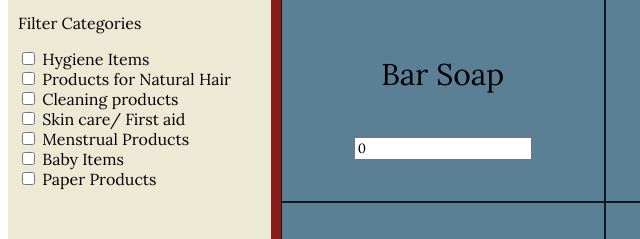
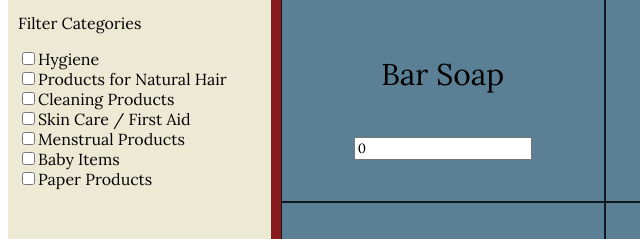
Before and after one commit to Rajasi-Desai/Kloseted_Supply, a website with bundled scripts: page client/html/product.html in a window 1280 px wide. Shown: the part 163-402 px from the top of the page, 0-640 px from the left. Built offline with nearby package versions, Linux system fonts and the light colour scheme.

Commit message:
completed js version of the filter. Need to add in actual filter functionality

```diff
--- a/client/css/product.css
+++ b/client/css/product.css
@@ -3,7 +3,7 @@
   }
 
   /* Create two equal columns that floats next to each other */
-  .column-filter {
+  #column-filter {
     display: block;
     float: left;
     width: 20%;
--- a/client/html/product.html
+++ b/client/html/product.html
@@ -8,52 +8,35 @@
 
     <link rel="stylesheet" href="../css/product.css" />
     <link rel="stylesheet" type="text/css" href="../css/header.css" />
-    <link rel="stylesheet" type="text/css" href="https://fonts.googleapis.com/css?family=Lora"/>
-
+    <link
+      rel="stylesheet"
+      type="text/css"
+      href="https://fonts.googleapis.com/css?family=Lora"
+    />
   </head>
 
   <body>
     <header>
       <ul class="topnav">
-        <li class="item"><a href="index.html">Homepage</a> </li>
-        <li class="item"><a class="active" href="product.html">Form</a> </li>
-        <li class="item"><a href="map.html">Map</a> </li>
-        <li class="item rightItem"><a href="login.html">Login</a> </li>
-        <li class="item rightItem"><a href="signup.html">Sign Up</a> </li>
+        <li class="item"><a href="index.html">Homepage</a></li>
+        <li class="item"><a class="active" href="product.html">Form</a></li>
+        <li class="item"><a href="map.html">Map</a></li>
+        <li class="item rightItem"><a href="login.html">Login</a></li>
+        <li class="item rightItem"><a href="signup.html">Sign Up</a></li>
         <li class="item rightItem"><a href="checkout.html">Checkout</a></li>
-        <li class="item dropdown rightItem"><a href="#" id = "cart" class = dropdown> Cart </a>
-          <div class="dropdown-content" id = "currentCart">
+        <li class="item dropdown rightItem">
+          <a href="#" id="cart" class="dropdown"> Cart </a>
+          <div class="dropdown-content" id="currentCart">
             <a href="#">You have 0 items in your cart</a>
           </div>
         </li>
       </ul>
     </header>
     <div class="row">
-      <div class="column-filter">
+      <div id="column-filter">
         <h2>Filter</h2>
-        <input type="text" placeholder="Search..">
+        <input type="text" placeholder="Search.." />
         <p>Filter Categories</p>
-        <input type="checkbox" id="cat1" name="cat1" value="hygiene">
-        <label for="hygiene"> Hygiene Items</label>
-        <br>
-        <input type="checkbox" id="cat2" name="cat2" value="natural-hair">
-        <label for="natural-hair"> Products for Natural Hair</label>
-        <br>
-        <input type="checkbox" id="cat3" name="cat3" value="cleaning">
-        <label for="cleaning"> Cleaning products</label>
-        <br>
-        <input type="checkbox" id="cat4" name="cat4" value="skincare-firstaid">
-        <label for="skincare-firstaid"> Skin care/ First aid</label>
-        <br>
-        <input type="checkbox" id="cat5" name="cat5" value="menstrual">
-        <label for="menstrual"> Menstrual Products</label>
-        <br>
-        <input type="checkbox" id="cat6" name="cat6" value="babyitems">
-        <label for="babyitems"> Baby Items</label>
-        <br>
-        <input type="checkbox" id="cat7" name="cat7" value="paperproducts">
-        <label for="paperproducts"> Paper Products</label>
-        <br>
       </div>
       <div class="column-product">
         <h2>Products</h2>
@@ -68,10 +51,8 @@
             <p>Unscented</p>
           </div>
         </div> -->
-
       </div>
     </div>
-
   </body>
   <script type="module" src="../js/main.js" defer></script>
 </html>
--- a/client/js/main.js
+++ b/client/js/main.js
@@ -1,11 +1,10 @@
 //The main file that runs everything
 import { products } from "./productNames.js";
 // import {Cart} from "./cart.js";
-
 let cartIdCounter = 0;
 let itemIdCounter = 0;
 
-function displayCartItem(itemId){
+function displayCartItem(itemId) {
     const newItemDiv = document.createElement("div");
     const plusButton = document.createElement("button");
     const minusButton = document.createElement("button");
@@ -27,19 +26,18 @@ function displayCartItem(itemId){
     document.getElementById("currentCart").appendChild(newItemDiv);
 }
 
-function displayProductGridItem(productName){
+function displayProductGridItem(productName) {
     const newItemDiv = document.createElement("div");
     const name = document.createElement("p");
     const quant = document.createElement("input");
 
-    console.log(productName)
     name.textContent = productName
     quant.setAttribute("type", "number");
     quant.setAttribute("value", "0");
     quant.setAttribute("min", "0");
 
     name.setAttribute("id", `product-listing-name-${productName}`);
-    quant.setAttribute("id",`product-listing-quant-${productName}`);
+    quant.setAttribute("id", `product-listing-quant-${productName}`);
     newItemDiv.setAttribute("id", `product-listing-div-${productName}`);
 
     newItemDiv.classList.add("grid-item");
@@ -48,8 +46,51 @@ function displayProductGridItem(productName){
     document.getElementById("grid-container").appendChild(newItemDiv);
 }
 
-function build(){
+function buildProductGrid() {
     products.forEach((p) => displayProductGridItem(p));
 }
 
-build()
+let categoryFilter = [
+    { labelName: 'Hygiene', checkBoxTag: 'hygiene' },
+    {
+        labelName: 'Products for Natural Hair',
+        checkBoxTag: 'natural-hair'
+    },
+    { labelName: 'Cleaning Products', checkBoxTag: 'cleaning' },
+    {
+        labelName: 'Skin Care / First Aid',
+        checkBoxTag: 'skincare-firstaid'
+    },
+    { labelName: 'Menstrual Products', checkBoxTag: 'menstrual' },
+    { labelName: 'Baby Items', checkBoxTag: 'babyitems' },
+    { labelName: 'Paper Products', checkBoxTag: 'paperproducts' }
+]
+
+function displayFilterMenuItem(categoryLabel, categoryTag) {
+    const newItemDiv = document.createElement("div");
+    const check = document.createElement("input");
+    const label = document.createElement("label");
+
+    label.textContent = categoryLabel;
+    label.setAttribute("for", categoryTag)
+    check.setAttribute("type", "checkbox");
+
+    label.setAttribute("id", `filter-label-name-${categoryLabel}`);
+    check.setAttribute("id", `filter-check-${categoryTag}`);
+    check.setAttribute("value", categoryTag)
+    newItemDiv.setAttribute("id", `product-filter-div-${categoryTag}`);
+
+    newItemDiv.appendChild(check);
+    newItemDiv.appendChild(label);
+    document.getElementById("column-filter").appendChild(newItemDiv);
+
+
+}
+
+function buildFilterMenu(){
+    categoryFilter.forEach((item) => displayFilterMenuItem(item.labelName, item.checkBoxTag))
+}
+
+buildFilterMenu();
+
+buildProductGrid();
--- a/client/js/product.js
+++ b/client/js/product.js
@@ -11,7 +11,7 @@ function displayProductGridItem(productName){
     quant.setAttribute("min", 0);
     quant.setAttribute("max", 5);
 
-    name.setAttribute("id", `product-listing-name-${productName}`);
+    name.setAttribute("id", `product-category-name-${productName}`);
     quant.setAttribute("id",`product-listing-quant-${productName}`);
 
     newItemDiv.setAttribute("id", `product-listing-div-${productName}`);
```
